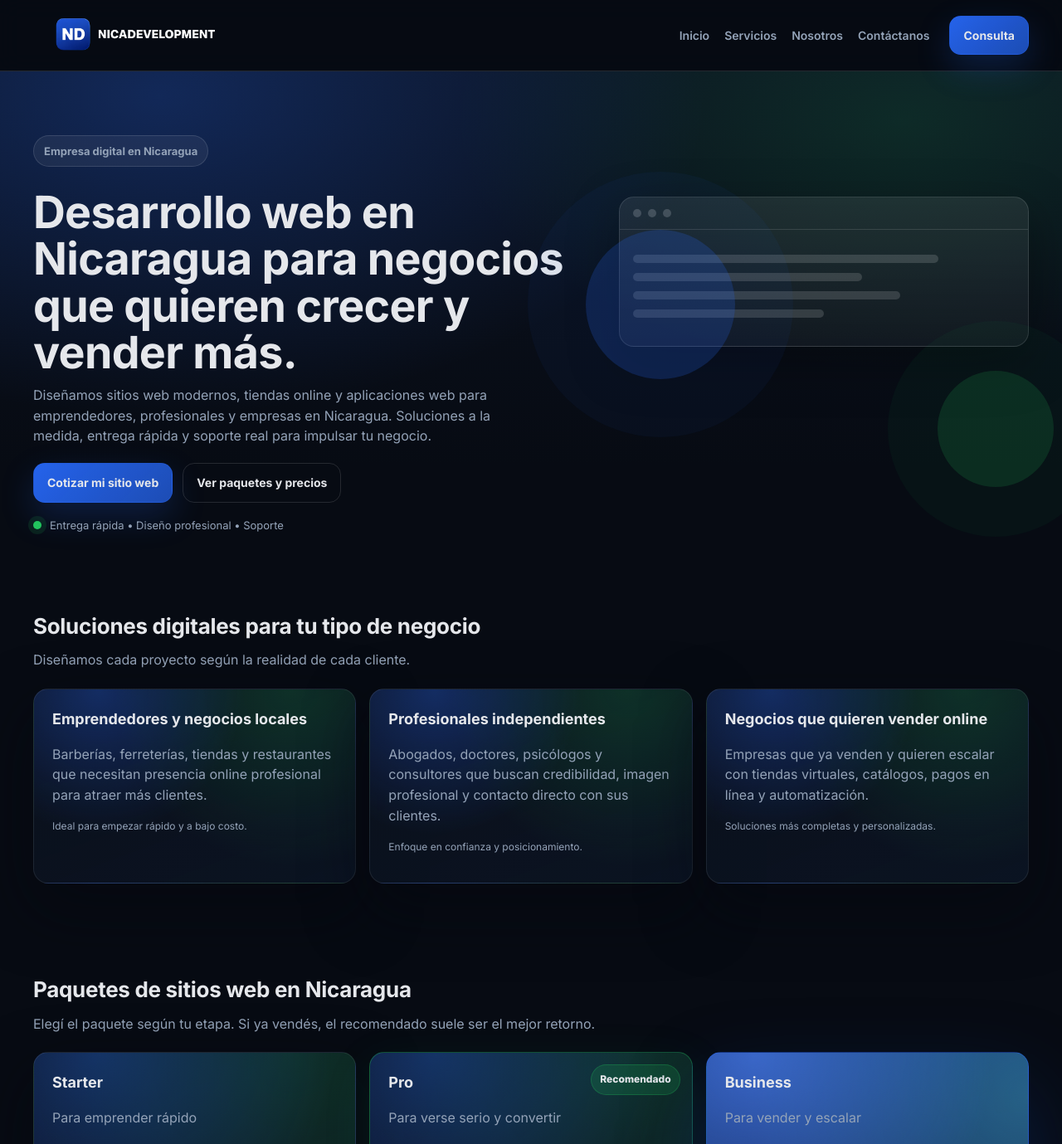
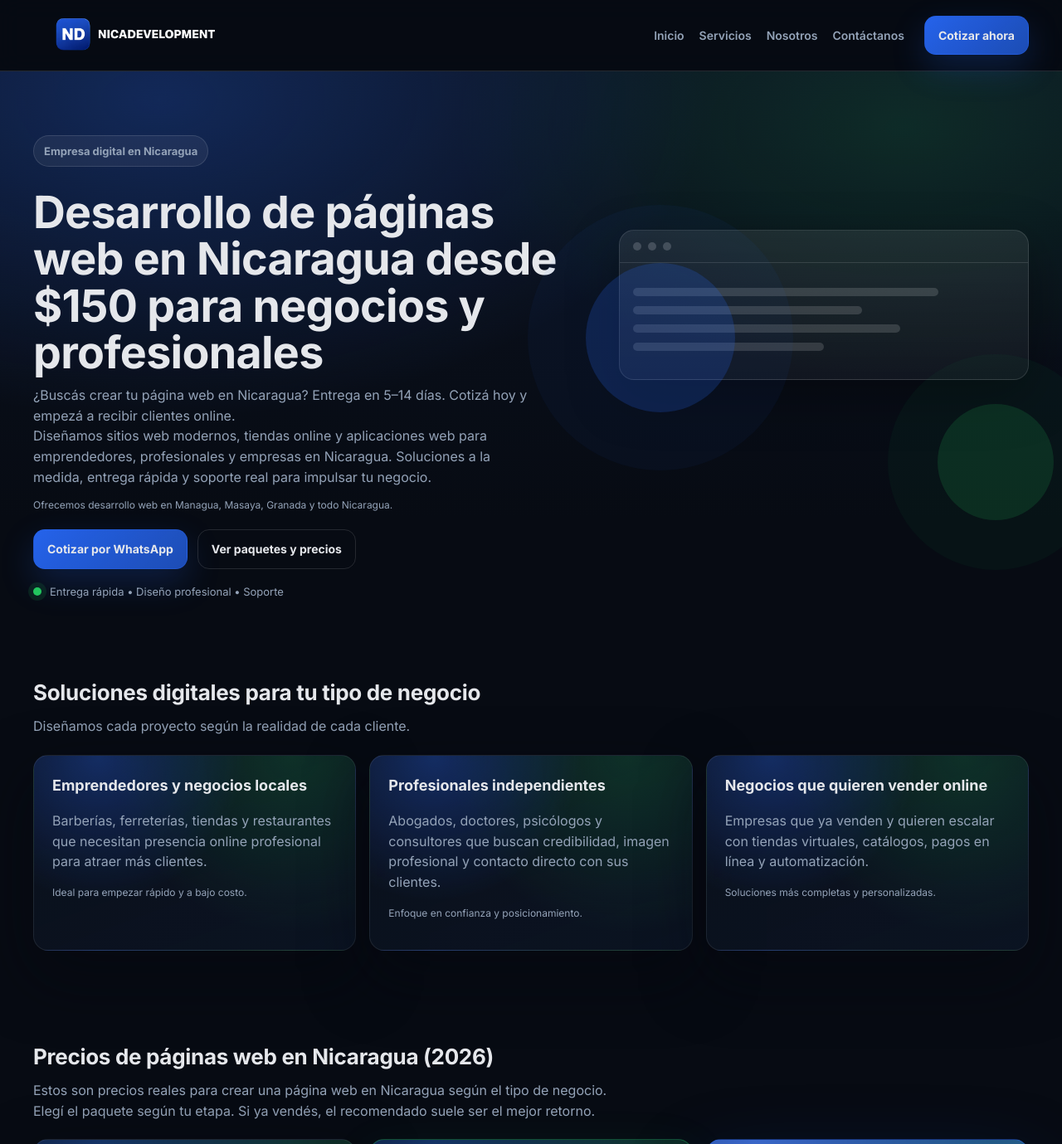
Before and after one commit to cmembreno2/nicadev-marketing-site, a website: page index.html in a window 1280 px wide. Shown: the top 1379 px of the page at 83% size. Drawn offline with Linux system fonts and the light colour scheme.

Commit message:
SEO enhancements

```diff
--- a/index.html
+++ b/index.html
@@ -5,8 +5,8 @@
     <meta charset="UTF-8" />
     <meta name="viewport" content="width=device-width, initial-scale=1.0" />
     <meta name="description"
-        content="NICADEVELOPMENT: desarrollo y diseño de sitios web en Nicaragua. Landing pages, tiendas online y aplicaciones web. Entrega rápida, soporte y cotización." />
-    <title>NICADEVELOPMENT | Desarrollo Web Nicaragua</title>
+        content="Creamos páginas web en Nicaragua desde $150. Landing pages, tiendas online y aplicaciones. Entrega rápida y soporte. Cotizá hoy por WhatsApp." />
+    <title>Desarrollo de páginas web en Nicaragua | Precios desde $150</title>
 
     <!-- Fonts (Inter) -->
     <link rel="preconnect" href="https://fonts.googleapis.com">
@@ -38,7 +38,7 @@
                 <li><a href="#contacto">Contáctanos</a></li>
             </ul>
 
-            <a class="btn btn--primary nav__cta" href="#contacto">Consulta</a>
+            <a class="btn btn--primary nav__cta" href="#contacto">Cotizar ahora</a>
         </nav>
     </header>
 
@@ -48,15 +48,21 @@
             <div class="container hero__grid">
                 <div class="hero__text">
                     <p class="badge">Empresa digital en Nicaragua</p>
-                    <h1>Desarrollo web en Nicaragua para negocios que quieren crecer y vender más.</h1>
+                    <h1>Desarrollo de páginas web en Nicaragua desde $150 para negocios y profesionales</h1>
+                    <p class="lead">
+                        ¿Buscás crear tu página web en Nicaragua? Entrega en 5–14 días. Cotizá hoy y empezá a recibir
+                        clientes online.
+                    </p>
                     <p class="lead">
                         Diseñamos sitios web modernos, tiendas online y aplicaciones web para emprendedores, profesionales y empresas en
                         Nicaragua.
                         Soluciones a la medida, entrega rápida y soporte real para impulsar tu negocio.
                     </p>
+                    <p class="muted small">Ofrecemos desarrollo web en Managua, Masaya, Granada y todo Nicaragua.</p>
 
                     <div class="hero__actions">
-                        <a class="btn btn--primary" href="#contacto">Cotizar mi sitio web</a>
+                        <a class="btn btn--primary"
+                            href="https://wa.me/50588173282?text=Hola,%20quiero%20cotizar%20una%20pagina%20web">Cotizar por WhatsApp</a>
                         <a class="btn btn--ghost" href="#precios">Ver paquetes y precios</a>
                     </div>
 
@@ -129,7 +135,8 @@
         <section id="precios" class="section">
             <div class="container">
                 <div class="section__head">
-                    <h2>Paquetes de sitios web en Nicaragua</h2>
+                    <h2>Precios de páginas web en Nicaragua (2026)</h2>
+                    <p>Estos son precios reales para crear una página web en Nicaragua según el tipo de negocio.</p>
                     <p>Elegí el paquete según tu etapa. Si ya vendés, el recomendado suele ser el mejor retorno.</p>
                 </div>
 
@@ -368,7 +375,7 @@
                         </p>
 
                         <div class="contact__info">
-                            <p><strong>WhatsApp:</strong> +505 58597545</p>
+                            <p><strong>WhatsApp:</strong> +505 88173282</p>
                             <p><strong>Email:</strong> cfmembreno1989@gmail.com</p>
                         </div>
                     </div>
--- a/package.json
+++ b/package.json
@@ -2,7 +2,6 @@
   "name": "marketing_website",
   "version": "1.0.0",
   "description": "Static marketing website for NICADEVELOPMENT built with plain HTML, CSS, and JavaScript.",
-  "type": "module",
   "main": "server.js",
   "scripts": {
     "start": "node server.js",
```
Also changed, not shown: server.js (+5 -3 lines).
